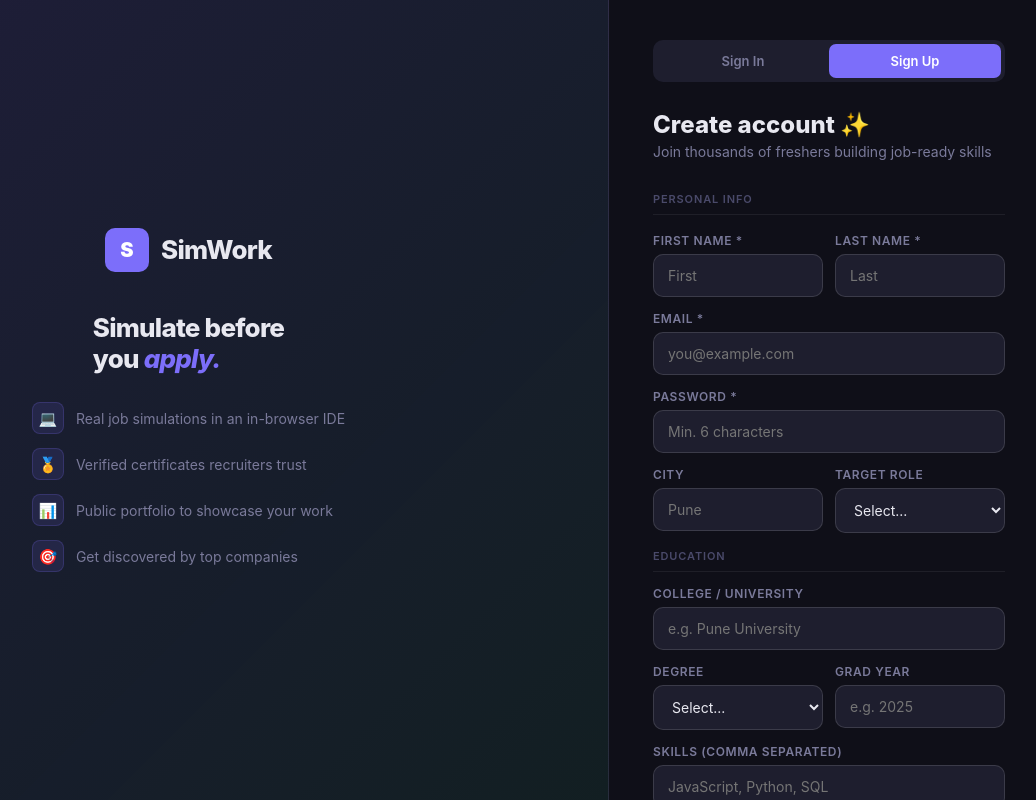
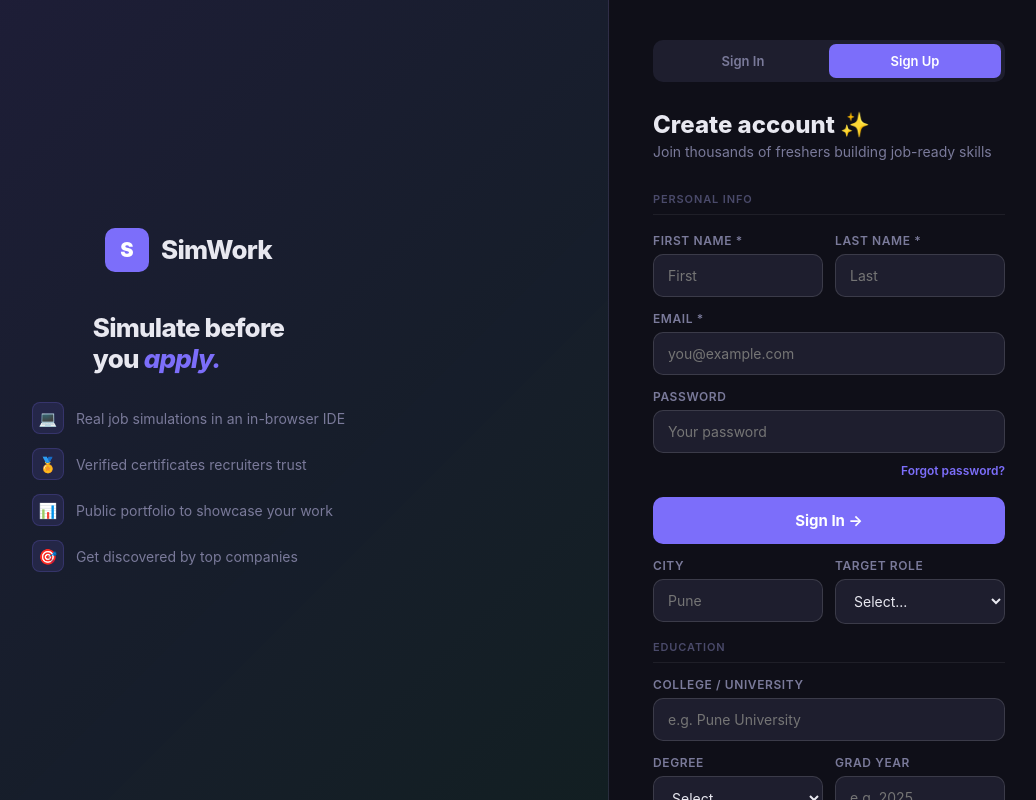
Before and after one commit to vjit1008/simwork, a React (Vite) app in the folder frontend/: page /auth in a window 1280 px wide. Both pictures are taken after a click on the element "Sign Up". Shown: the whole page, without its empty margins (231-1267 px from the left). Built offline with nearby package versions, Linux system fonts and the light colour scheme.

Commit message:
forgot password

```diff
--- a/frontend/src/pages/Auth.jsx
+++ b/frontend/src/pages/Auth.jsx
@@ -218,8 +218,21 @@ export default function Auth() {
                 </div>
                 <label style={s.label}>Email *</label>
                 <input style={s.inp} type="email" placeholder="you@example.com" value={signup.email} onChange={e=>setSignup({...signup,email:e.target.value})}/>
-                <label style={s.label}>Password *</label>
-                <input style={s.inp} type="password" placeholder="Min. 6 characters" value={signup.password} onChange={e=>setSignup({...signup,password:e.target.value})}/>
+                <label style={s.label}>Password</label>
+<input style={s.inp} type="password" placeholder="Your password" value={login.password} onChange={e=>setLogin({...login,password:e.target.value})} onKeyDown={e=>e.key==='Enter'&&handleLogin()}/>
+
+{/* ✅ Forgot password link */}
+<div style={{textAlign:'right',marginTop:6,marginBottom:2}}>
+  <span
+    style={{fontSize:12,color:'var(--accent)',cursor:'pointer',fontWeight:600}}
+    onClick={()=>navigate('/forgot-password')}
+  >
+    Forgot password?
+  </span>
+</div>
+
+{error && <div style={s.err}>{error}</div>}
+<button style={s.btn} onClick={handleLogin}>Sign In →</button>
                 <div style={s.row}>
                   <div><label style={s.label}>City</label><input style={s.inp} placeholder="Pune" value={signup.city} onChange={e=>setSignup({...signup,city:e.target.value})}/></div>
                   <div><label style={s.label}>Target Role</label>
```
Also changed, not shown: frontend/src/pages/Login.jsx (+0 -9 lines).
